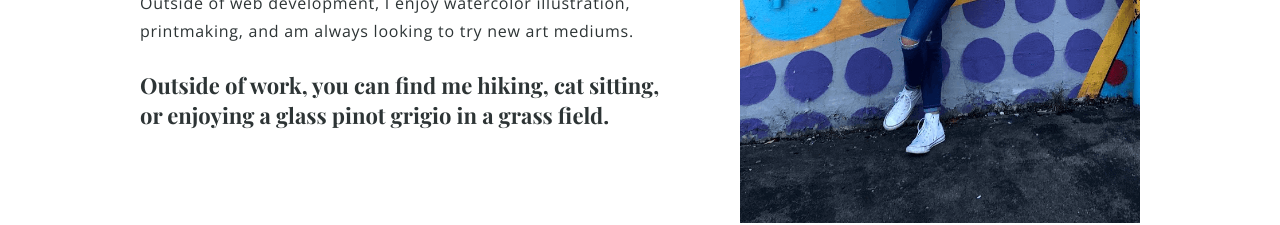
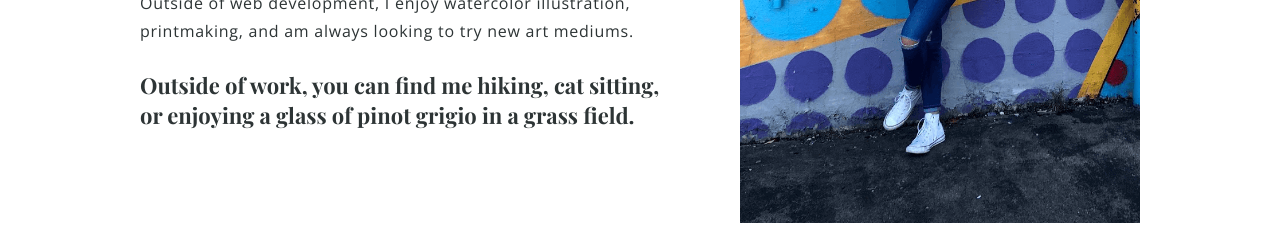
Before and after one commit to julia-bujalski/portfolio, a React (Create React App) app: page /about in a window 1280 px wide. Shown: the part 531-756 px from the top of the page. Built offline with nearby package versions, Linux system fonts and the light colour scheme; a web font is replaced by a local one.

Commit message:
typo on about page

```diff
--- a/src/views/About/About.js
+++ b/src/views/About/About.js
@@ -34,7 +34,7 @@ export const About = () => {
                   I started getting into web design during an internship at Cogo Labs during the summer of my junior year of college. I enjoyed finding the intersection of the artistic and technical sides of my brain towards a constructive, professional career path. While working in web development, I've ventured into email design, front end development, marketing design, and product ideation. Outside of web development, I enjoy watercolor illustration, printmaking, and am always looking to try new art mediums.
                 </BodyText>
                 <AboutPageEmph>
-                  Outside of work, you can find me hiking, cat sitting, or enjoying a glass pinot grigio in a grass field.
+                  Outside of work, you can find me hiking, cat sitting, or enjoying a glass of pinot grigio in a grass field.
                 </AboutPageEmph>
               </div>
             </AboutPageHero>
```
